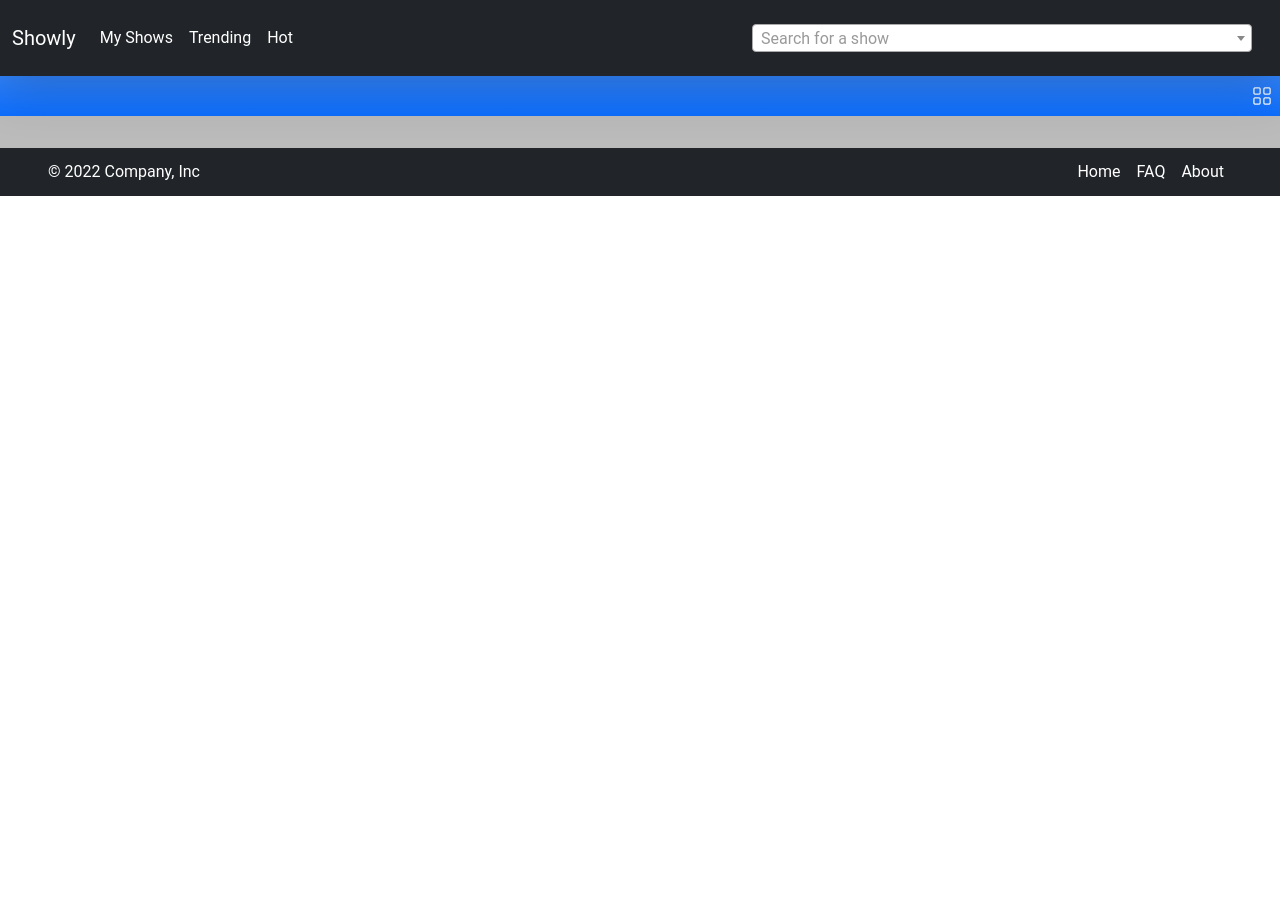
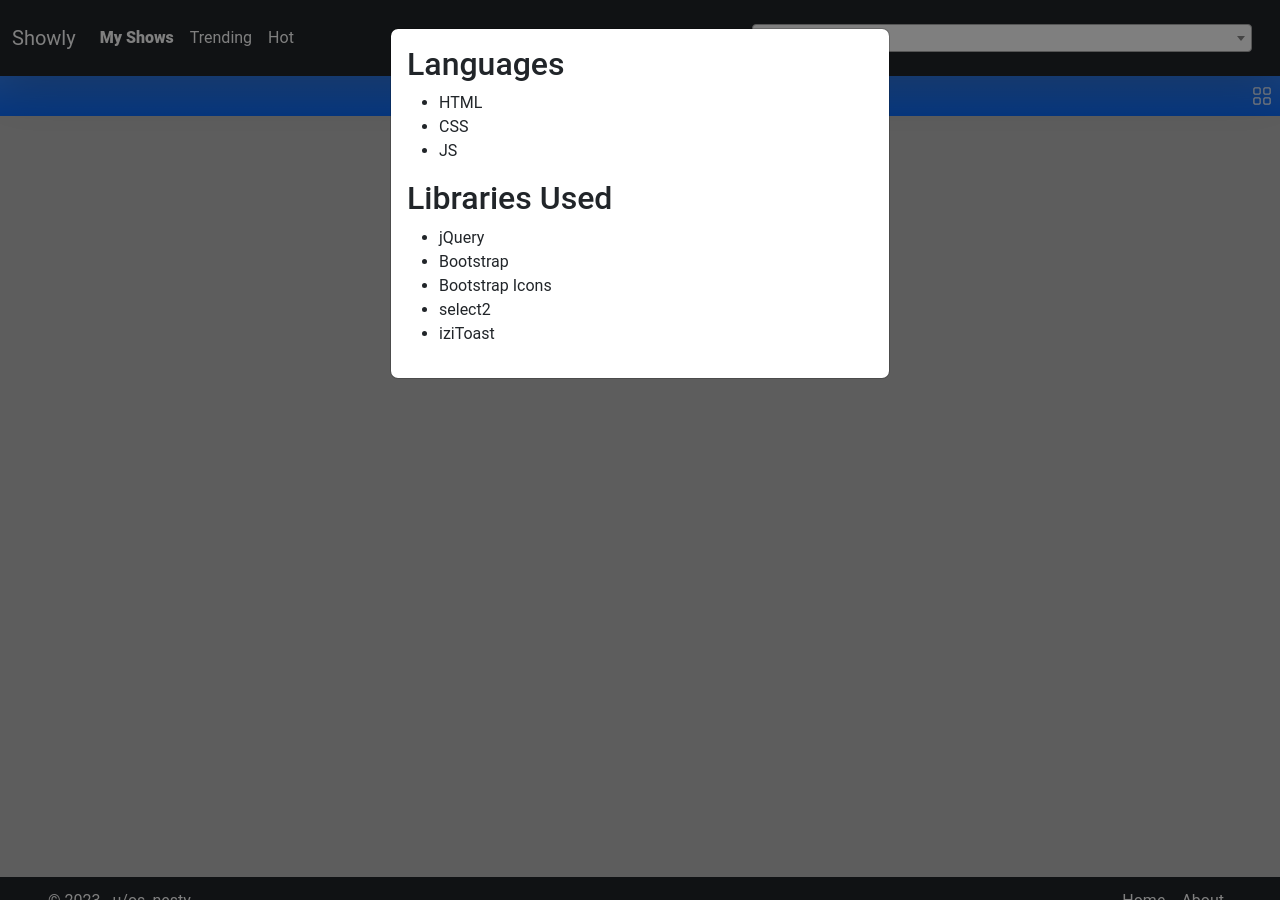
Before and after one commit to striderskynet/showly, a PHP site: page / in a window 1280 px wide, after a click on "About". Run offline with PHP 8.4, Linux system fonts and the light colour scheme; some libraries are stand-ins or nearby versions.

Commit message:
Added modal for about info

```diff
--- a/index.htm
+++ b/index.htm
@@ -89,36 +89,44 @@
         <div id="load-more-btn" class="border align-middle d-none justify-content-center">
             <button class=" btn btn-lg btn-success m-5">Load more...</button>
         </div>
+</div>
 
     <footer class="d-flex flex-wrap justify-content-between align-items-center px-5 py-1 bg-dark text-white">
-        <p class="col-md-4 mb-0">&copy; 2022 Company, Inc</p>
-
+        <p class="col-md-4 mb-0">&copy; 2023 <a class="px-2 text-white" href="https://www.reddit.com/user/os_nesty" target="_blank">u/os_nesty</a></p>
 
         <ul class="nav col-md-4 justify-content-end">
         <li class="nav-item"><a href="./#" class="nav-link px-2 text-white">Home</a></li>
-        <li class="nav-item"><a href="." class="nav-link px-2 text-white">FAQ</a></li>
-        <li class="nav-item"><a href="#about_modal" data-toggle="modal" data-target="#about_modal" class="nav-link px-2 text-white">About</a></li>
+        <li class="nav-item"><a id='about_modal_link' href="#about_modal" class="nav-link px-2 text-white">About</a></li>
         </ul>
     </footer>
 
-    <div class="modal fade about_modal" id="about_modal" tabindex="-1" aria-labelledby="about_modal" aria-hidden="true">
+    <div class="modal fade" id="about_modal" role="dialog">
         <div class="modal-dialog">
-            <div class="modal-content">
-            <div class="modal-header">
-                <h1 class="modal-title fs-5" id="exampleModalLabel">Modal title</h1>
-                <button type="button" class="btn-close" data-bs-dismiss="modal" aria-label="Close"></button>
+
+          <!-- Modal content-->
+          <div class="modal-content">
+            <div class="modal-body">
+
+            <h2>Languages</h2>
+             <ul>
+                <li>HTML</li>
+                <li>CSS</li>
+                <li>JS</li>
+             </ul>
+
+            <h2>Libraries Used</h2>
+             <ul>
+                <li>jQuery</li>
+                <li>Bootstrap</li>
+                <li>Bootstrap Icons</li>
+                <li>select2</li>
+                <li>iziToast</li>
+             </ul>
+
             </div>
-            <div class="modal-body">
-                ...
-            </div>
-            <div class="modal-footer">
-                <button type="button" class="btn btn-secondary" data-bs-dismiss="modal">Close</button>
-                <button type="button" class="btn btn-primary">Save changes</button>
-            </div>
-            </div>
+          </div>
         </div>
-    </div>
-
+      </div>
 
 </body>
 </html>
--- a/main.js
+++ b/main.js
@@ -251,7 +251,6 @@ function createCard(data, add = false, ret = false){
     cardNum++;
 }
 
-
 function daysDiff(endDate, rText = true){
     const date1 = new Date();
 
@@ -358,6 +357,11 @@ $( document ).ready(function(){
 });
 
 window.addEventListener('hashchange', function(e){
+    if (e.newURL.includes("modal")) {
+        e.preventDefault();
+        return false;
+    }
+
     page = 1;
     cardNum = 1;
     $(window).off("scroll", infinityScroll);
@@ -398,3 +402,8 @@ $(window).scroll(function () {
 $("#scroll-top-button").click(function(){
     $(window).scrollTop(0);
 });
+
+$("#about_modal_link").on("click", function(){
+    console.log("asd");
+        $("#about_modal").modal("show");
+});
--- a/style.css
+++ b/style.css
@@ -93,8 +93,7 @@ ul.select2-results__options li:hover{
 }
 
 footer {
-    position:sticky;
-    bottom: -1px;
+    bottom: -2px;
     z-index: 1006;
 }
 /* Breadcrumbs Styles */
@@ -119,7 +118,7 @@ footer {
 	margin: auto;
     cursor: pointer;
     text-align: center;
-    height: 100%;
+    min-height: 84.5vh;
 }
 
 .hero-container.blocks {
```
